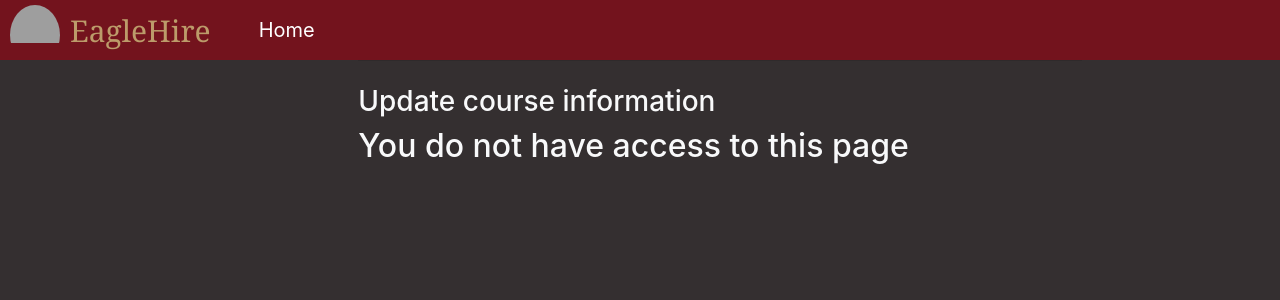
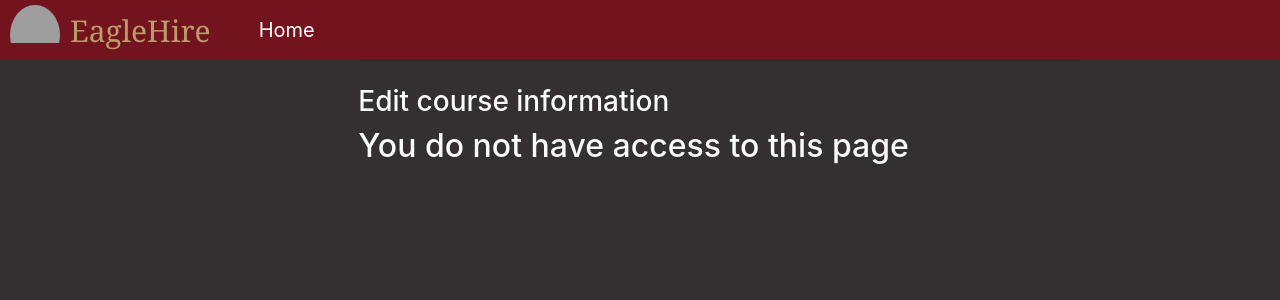
Before and after one commit to CSCI3356Spring2023/TeamFriday-, a Django app: page /home/1 in a window 1280 px wide. Shown: the top 300 px of the page. Run offline with Django 4.2, Linux system fonts and the light colour scheme; tables that the repository leaves empty hold one stand-in row (Sample ...); some libraries are stand-ins or nearby versions; grey boxes are pictures that could not be loaded.

Commit message:
Edit course wording

```diff
--- a/oursite/main/templates/main/course_form.html
+++ b/oursite/main/templates/main/course_form.html
@@ -2,7 +2,7 @@
 
 {% load crispy_forms_tags %}
 
-{%block title%}Update course{%endblock%}
+{%block title%}Edit course{%endblock%}
 
 {%block nav%}
     <div class="nav-links">
@@ -32,7 +32,7 @@
 
 
 {%block content%}
-<h3>Update course information</h3>
+<h3>Edit course information</h3>
 {% if user.is_authenticated%}
     <form method="post" novalidate>
         {% csrf_token %}
--- a/oursite/main/templates/main/home.html
+++ b/oursite/main/templates/main/home.html
@@ -71,7 +71,7 @@
                           <td style="text-align: center;">{{course.office_hours}} per week</td>
                           <td style="text-align: center;">
                             {%if course.open%}
-                            <a href="/home/{{course.id}}" class="btn btn-success">View summary</a></td>
+                            <a href="/home/{{course.id}}" class="btn btn-success">Edit</a></td>
                             {%else%}
                             <a href="/instructor_summary" class="btn btn-success disabled">Closed</a></td>
                             {%endif%}
```
